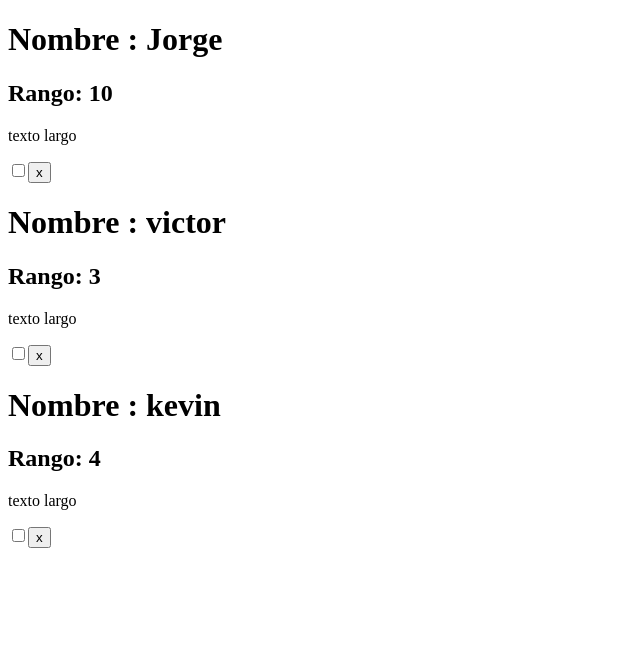
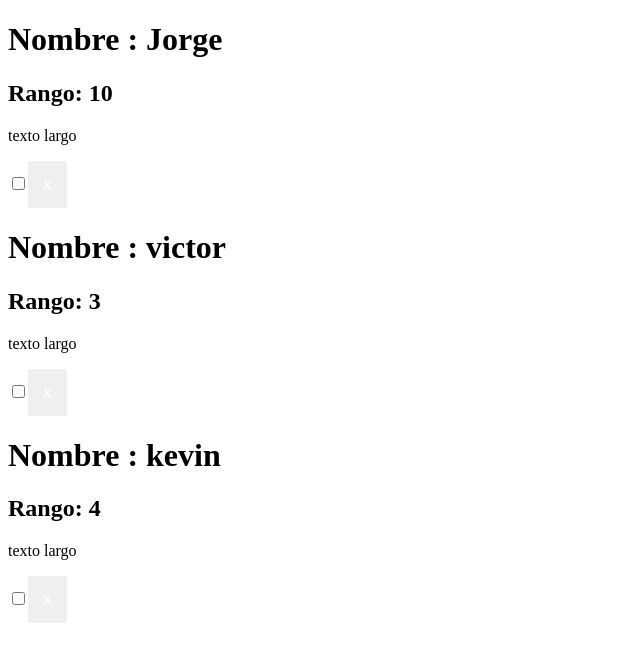
Before and after one commit to JA21/Proyecto-react, a React (Create React App) app: page / in a window 1280 px wide. Shown: the top 662 px of the page, without its empty margins (0-640 px from the left). Built offline with nearby package versions, Linux system fonts and the light colour scheme.

Commit message:
estilos con js

```diff
--- a/src/Components/Infos.js
+++ b/src/Components/Infos.js
@@ -1,16 +1,30 @@
 import React, { Component } from 'react';
-
+import './info.css';
 class Infos extends Component {
     render() {
-        return <div>
-            <h1>Nombre : {this.props.tarea.Nombre}</h1>
-            <h2>Rango: {this.props.tarea.rango}</h2>
-            <p>{this.props.tarea.descripcion}</p>
+
+        const {tarea}=this.props;
+        //const redcolor = {Background: 'red'}
+        return <div >
+            <h1>Nombre : {tarea.Nombre}</h1>
+            <h2>Rango: {tarea.rango}</h2>
+            <p>{tarea.descripcion}</p>
             <input type="Checkbox" />
-            <button> x</button>
+            <button style={btnestilo}> x</button>
         </div>
 
     }
 }
 
+const btnestilo={
+    fontSize:'18px',
+    Background: '#ea2027',
+    color: '#fff',
+    border: 'none',
+    padding: '13px 15px',
+    borderradius: '30%',
+    float:'rigth',
+    cursor:'pointer'
+}
+
 export default Infos;
--- /dev/null
+++ b/src/Components/info.css
@@ -0,0 +1,3 @@
+.red {
+    background: red;
+}
```
